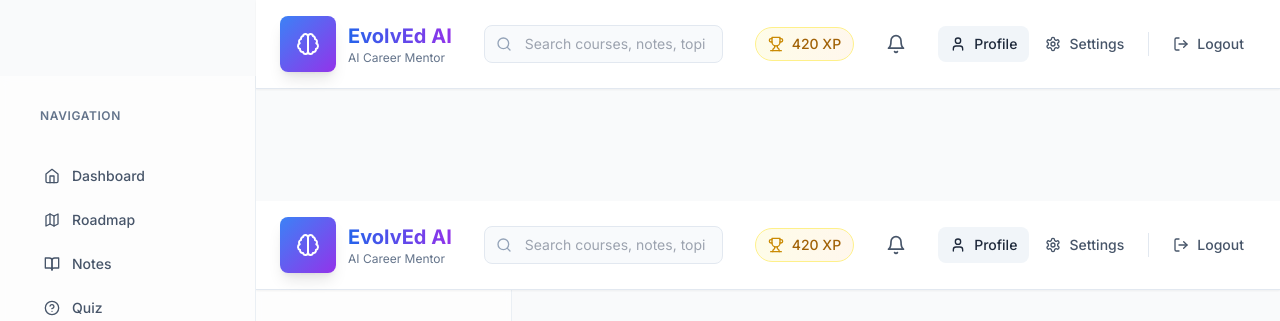
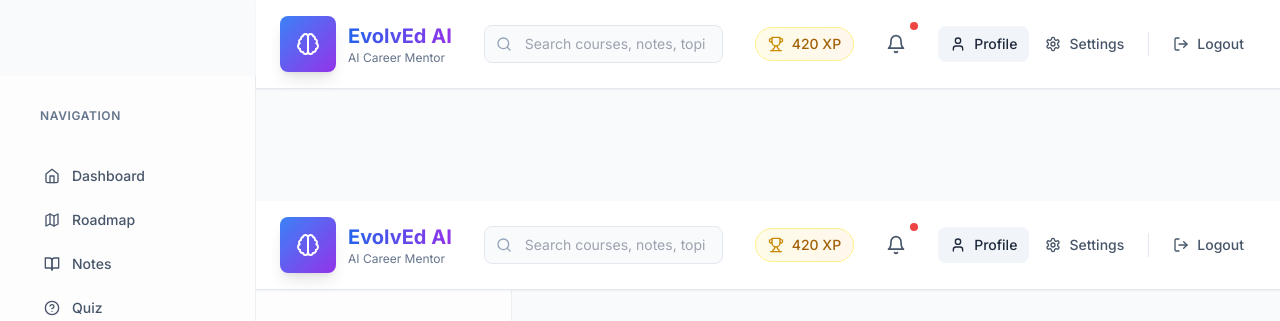
Before and after one commit to jayanth0075/EvolveEdu.AI, a React (Create React App) app in the folder evolveedu-ai/frontend/: page /profile in a window 1280 px wide. Shown: the top 321 px of the page. Built offline with nearby package versions, Linux system fonts and the light colour scheme; sample sign-in values are in the browser's storage.

Commit message:
Improve Navbar component with better documentation and notification indicator

```diff
--- a/evolveedu-ai/frontend/src/components/Navbar.js
+++ b/evolveedu-ai/frontend/src/components/Navbar.js
@@ -18,17 +18,28 @@
  * Navbar Component
  *
  * Main navigation component for the application. Displays:
- * - App logo and branding
- * - Search functionality
- * - User XP display
- * - Notifications bell
- * - User profile menu
- * - Responsive mobile menu
+ * - App logo and branding with gradient styling
+ * - Search functionality for courses, notes, and topics
+ * - User XP display with achievement badge
+ * - Notifications bell with real-time alerts
+ * - User profile menu with settings and profile options
+ * - Responsive mobile menu with smooth animations
+ *
+ * @component
+ * @returns {JSX.Element} Navigation bar with responsive design
+ *
+ * Features:
+ * - Sticky positioning with backdrop blur effect
+ * - Mobile-responsive layout with hamburger menu
+ * - Active link highlighting
+ * - Logout functionality with localStorage cleanup
+ * - PropTypes validation for component safety
  */
 function Navbar() {
   const navigate = useNavigate();
   const location = useLocation();
   const [mobileMenuOpen, setMobileMenuOpen] = useState(false);
+  const [notificationCount, setNotificationCount] = useState(3);
 
   const logout = () => {
     localStorage.removeItem('token');
@@ -79,8 +90,11 @@
           </div>
 
           {/* Notifications */}
-          <button className="p-2 text-slate-600 hover:text-slate-800 hover:bg-slate-100 rounded-lg transition-colors">
+          <button className="relative p-2 text-slate-600 hover:text-slate-800 hover:bg-slate-100 rounded-lg transition-colors" title={`${notificationCount} new notifications`}>
             <Bell className="h-5 w-5" />
+            {notificationCount > 0 && (
+              <span className="absolute top-1 right-1 h-2 w-2 bg-red-500 rounded-full animate-pulse" />
+            )}
           </button>
 
           {/* User Menu */}
```
